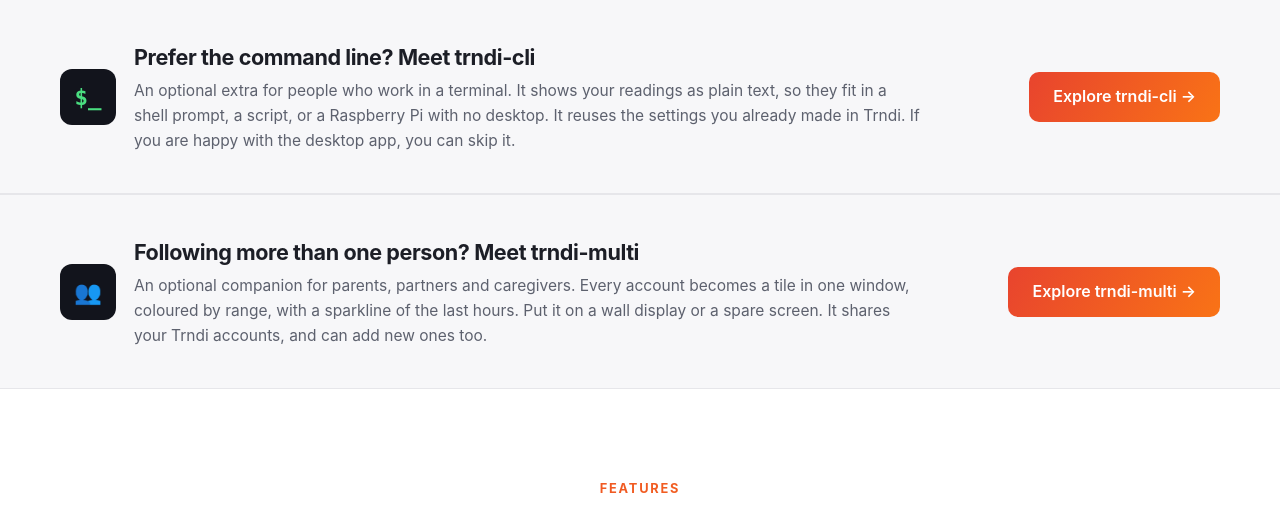
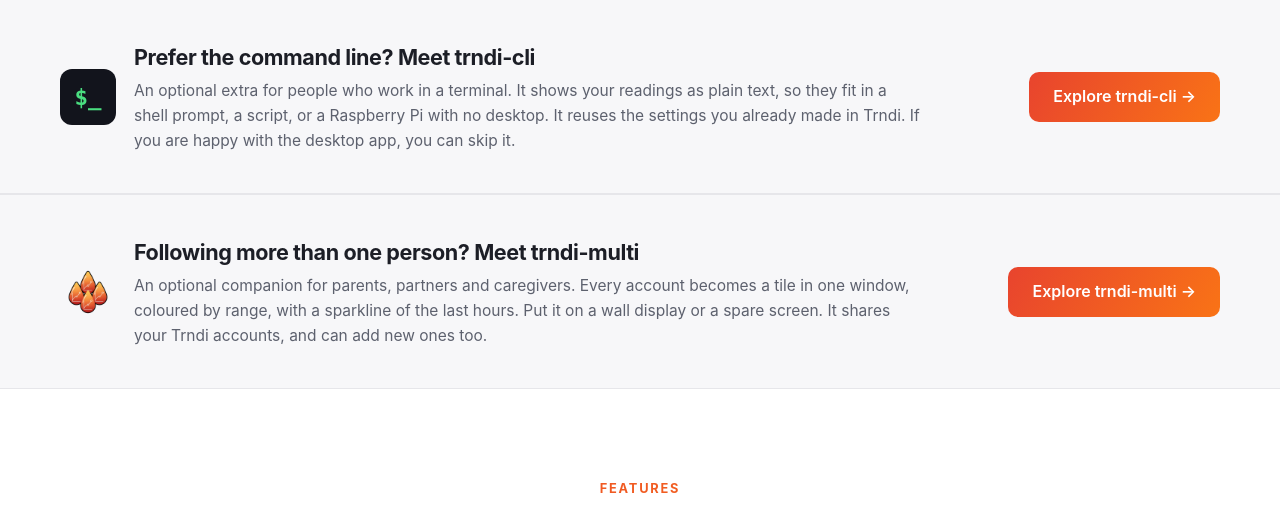
Before and after one commit to slicke/trndi, a PHP site: page / in a window 1280 px wide. Shown: the part 2025-2543 px from the top of the page. Run offline with PHP 8.4, Linux system fonts and the light colour scheme.

Commit message:
Add Multi's new icon

```diff
--- a/index.html
+++ b/index.html
@@ -116,7 +116,7 @@
     <section class="promo" id="multi">
         <div class="container promo-inner">
             <div class="promo-text">
-                <span class="promo-icon" aria-hidden="true">👥</span>
+                <span class="promo-icon promo-icon-img" aria-hidden="true"><img src="trndi-multi.png" alt=""></span>
                 <div>
                     <h2>Following more than one person? Meet trndi-multi</h2>
                     <p>An optional companion for parents, partners and caregivers. Every account becomes a tile in one window, coloured by range, with a sparkline of the last hours. Put it on a wall display or a spare screen. It shares your Trndi accounts, and can add new ones too.</p>
--- a/multi.html
+++ b/multi.html
@@ -7,13 +7,13 @@
     <meta name="description" content="trndi-multi shows every Trndi account at once: one tile per person, coloured by range, with value, trend, delta and a sparkline. For parents, partners and caregivers following more than one person. Same backends as Trndi: Nightscout, Dexcom Share, Tandem Source, CareLink, FreeStyle Libre and xDrip.">
     <meta name="theme-color" content="#12141c">
     <link rel="stylesheet" href="styles.css">
-    <link rel="icon" href="Trndi.ico">
+    <link rel="icon" href="trndi-multi.ico">
 </head>
 <body>
     <nav class="navbar">
         <div class="nav-container">
             <a class="nav-logo" href="index.html">
-                <img src="Trndi.png" alt="Trndi Logo">
+                <img src="trndi-multi.png" alt="trndi-multi logo">
                 <span>Trndi <span class="nav-logo-sub">/ multi</span></span>
             </a>
             <div class="nav-links">
@@ -31,7 +31,7 @@
     <header class="hero" id="top">
         <div class="hero-glow" aria-hidden="true"></div>
         <div class="hero-content">
-            <img src="doc/img/trndi-logo.png" alt="Trndi Logo" class="hero-logo">
+            <img src="trndi-multi.png" alt="trndi-multi logo: several glucose drops together" class="hero-logo">
 
             <div class="hero-release">
                 <span class="release-dot" aria-hidden="true"></span>
--- a/styles.css
+++ b/styles.css
@@ -1008,6 +1008,17 @@ section h2 {
     line-height: 1;
 }
 
+/* The trndi-multi promo carries its own logo rather than a glyph: the
+   artwork is the program's icon, so no tinted background behind it. */
+.promo-icon-img {
+    background: transparent;
+}
+
+.promo-icon-img img {
+    width: 48px;
+    height: 48px;
+}
+
 .promo-text h2 {
     font-size: 1.35rem;
     margin-bottom: 4px;
```
Also changed, not shown: trndi-multi.ico (added), trndi-multi.png (added).
